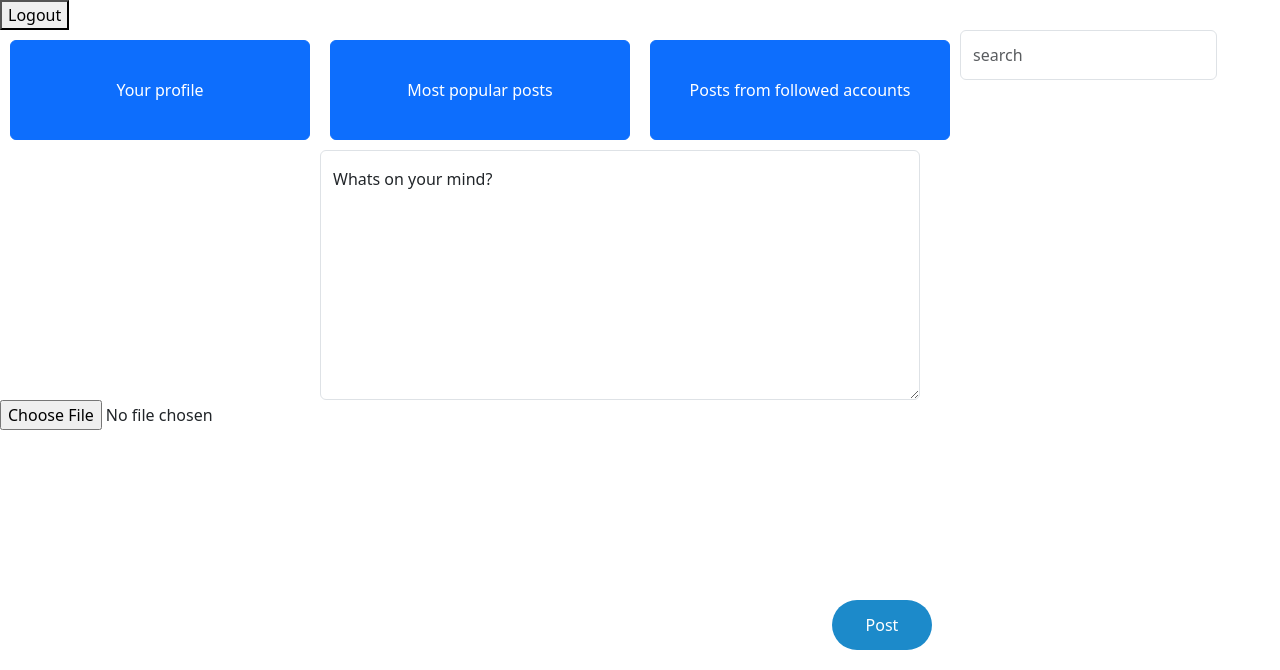
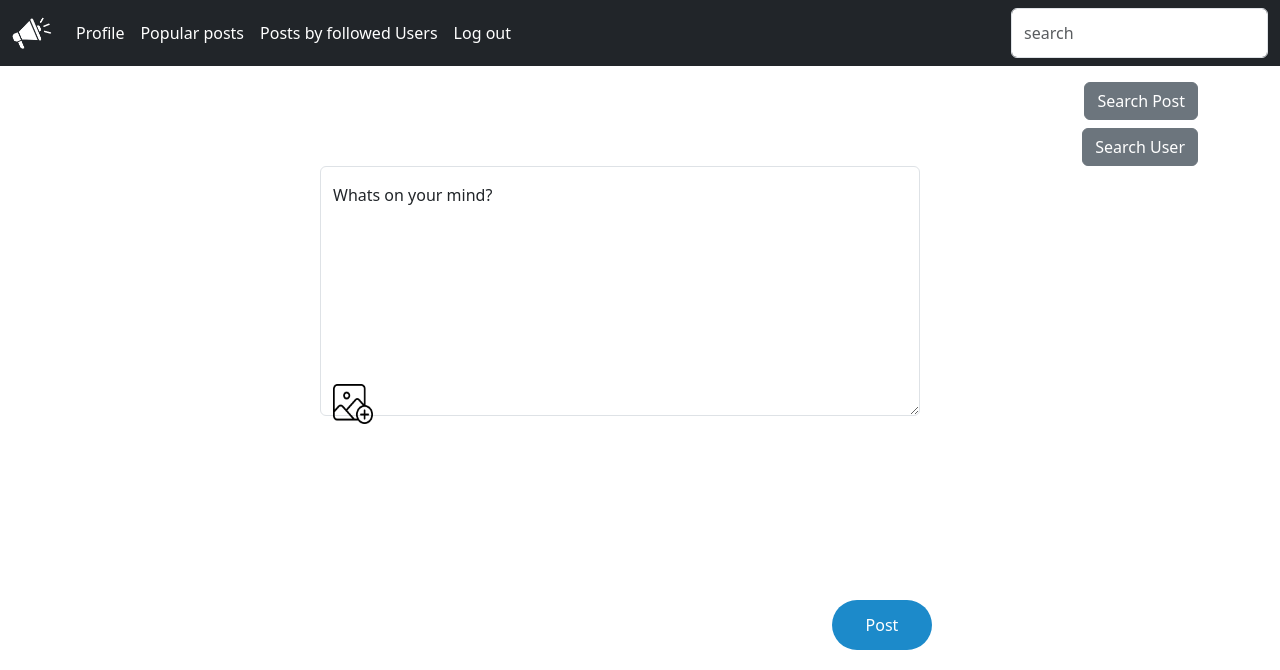
Before and after one commit to zlnc196/SayIT, a Django app: page /homepage in a window 1280 px wide. Shown: the top 670 px of the page. Run offline with Django 5.2, Linux system fonts and the light colour scheme; the visitor is signed in with stand-in values (Sample User, id 1).

Commit message:
Done for the night

```diff
--- a/SIproject/templates/homepage.html
+++ b/SIproject/templates/homepage.html
@@ -4,43 +4,54 @@
 
 {% block content %}
 
+<nav class="navbar navbar-expand-sm bg-dark navbar-dark">
+    <div class="container-fluid">
+        <a class="navbar-brand" href="#">
+            <img src="{% static 'images/logo2.png' %}" alt="Avatar Logo" style="width:40px;" class="rounded-pill">
+        </a>
+        <ul class="navbar-nav me-auto">
+            <li class="nav-item">
+                <a class="nav-link active" href="profile">Profile</a>
+            </li>
+            <li class="nav-item">
+                <a class="nav-link active" href="AllPosts">Popular posts</a>
+            </li>
+            <li class="nav-item">
+                <a class="nav-link active" href="followedPosts">Posts by followed Users</a>
+            </li>
+            <li class="nav-item">
+                <a class="nav-link active" href="intro">Log out</a>
+            </li>
+        </ul>
 
-<form method="post" action="intro">
-    {% csrf_token %}
-    <button> Logout </button>
+        <div class='searchSection'>
+            <form method='post' action='search'>
+                {% csrf_token %}
+                    <input for='text' placeholder='search' class='searcher form-control' oninput="updateSearchButtons()" name='searchedFor'>
+                    <input type = "hidden" id="userOrPost" name='userOrPost'>
+
+        </div>
+    </div>
+</nav>
+
+
+
+
+<div class="container mt-3">
+    <div class="row">
+        <div class="col-md-6 ms-auto me-0">
+            <div class="d-flex flex-column align-items-end">
+                <button id="searchPost" type="submit" onclick="postOrUser('post')" class="btn btn-secondary mb-2">Search Post</button>
+                <button id="searchUser" type="submit" onclick="postOrUser('user')" class="btn btn-secondary" >Search User</button>
+            </div>
+        </div>
+    </div>
+</div>
 
 </form>
 
 
 
-<div class='buttongroup'>
-    <form method='post' action='profile'>
-        {% csrf_token %}
-        <button type='submit' class = 'topbuttons btn btn-primary'> Your profile </button>
-    </form>
-
-
-    <form method='post' action='AllPosts'>
-        {% csrf_token %}
-        <button type='submit' class = 'topbuttons btn btn-primary'> Most popular posts  </button>
-    </form>
-
-
-
-    <form method='post' action='followedPosts'>
-        {% csrf_token %}
-        <button type='submit' class = 'topbuttons btn btn-primary'> Posts from followed accounts </button>
-    </form>
-    <div class='searchSection'>
-        <form method='post' action='search'>
-            {% csrf_token %}
-                <input for='text' placeholder='search' class='searcher form-control' oninput="updateSearchButtons()" name='searchedFor'>
-                <button id="searchPost" type ='submit' onclick="postOrUser('post')" class="d-none"></button>
-                <button id="searchUser" type='submit' onclick="postOrUser('user')" class="d-none"></button>
-                <input type = "hidden" id="userOrPost" name='userOrPost'>
-        </form>
-    </div>
-</div>
 
 
 
@@ -55,9 +66,13 @@
         </div>
     </div>
 
-    <input type="file" name="image" accept="image/*">
+    <input type="file" name="image" id="image" accept="image/*" style="display:none">
 
-    <button type='submit' id='spost' class="btn btn-primary">Post</button>
+    <label for="image">
+        <img src="{% static 'images/select.png' %}" alt="File Icon" style="width: 40px; height: 40px; margin-right: 5px%; position:absolute; left: 26%; top: 48%">
+    </label>
+
+    <button type='submit' id='spost' class="btn btn-primary" >Post</button>
 
     <input type="hidden" name="replyCheck" value="False">
 </form>
--- a/SIproject/templates/intro.html
+++ b/SIproject/templates/intro.html
@@ -22,7 +22,7 @@
         <a class="nav-link active" href="#">More info</a>
       </li>
       <li class="nav-item">
-        <a class="nav-link active" href="#">Donations</a>
+        <a class="nav-link active" href="https://paypal.me/collinsolafusi?country.x=GB&locale.x=en_GB">Donations</a>
       </li>
     </ul>
     </div>
--- a/SIproject/templates/searchedUsers.html
+++ b/SIproject/templates/searchedUsers.html
@@ -5,6 +5,11 @@
 {% block content%}
 
 <h1> Users based on your search </h1>
+
+<form method='post' action='homepage'>
+    {% csrf_token %}
+    <button type='submit' class="btn btn-outline-secondary" > Return to home </button> <br> <br>
+</form>
 
 
 
```
Also changed, not shown: SIproject/static/images/select.png (added).
